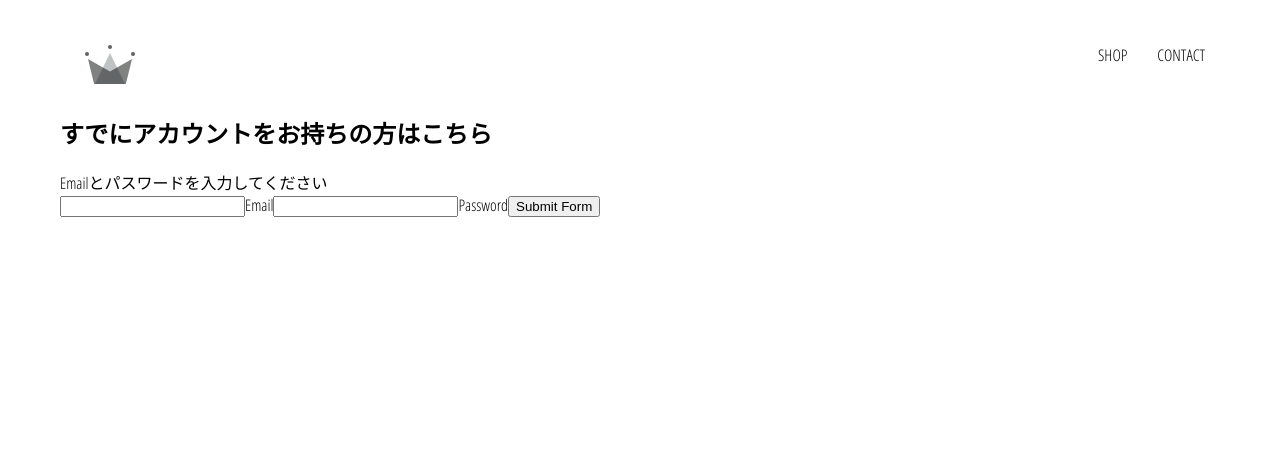
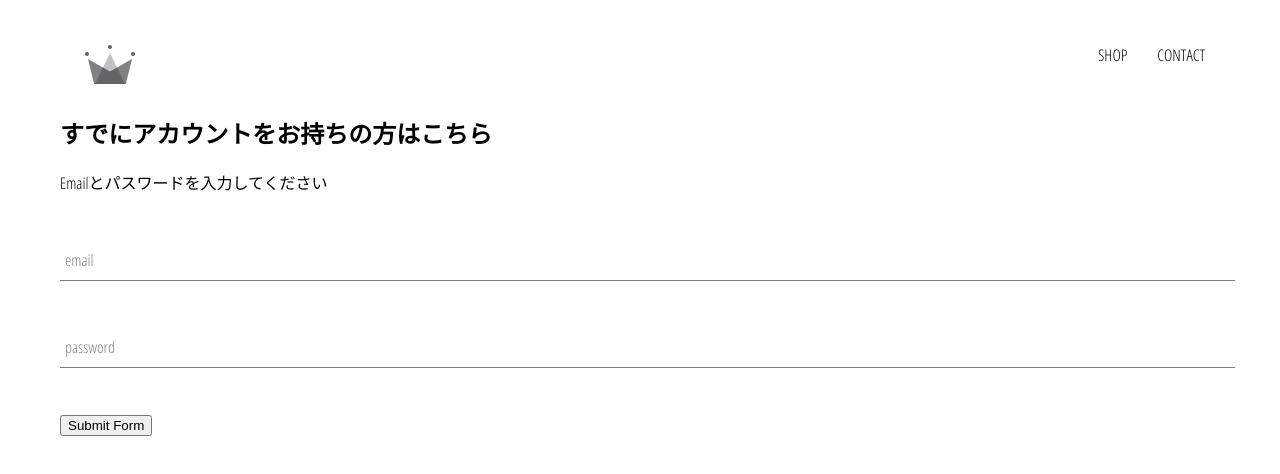
Before and after one commit to mayukohayashi/eCommerceApp, a React (Create React App) app: page /signin in a window 1280 px wide. Shown: the top 474 px of the page. Built offline with nearby package versions, Linux system fonts and the light colour scheme.

Commit message:
feat: styling and labeling signup component

```diff
--- /dev/null
+++ b/src/components/form-input/form-input.component.jsx
@@ -0,0 +1,20 @@
+import React from 'react';
+
+import './form-input.styles.scss'
+
+const FormInput = ( { handleChange, label, ...otherProps }) => (
+  <div className='group'>
+    <input className='form-input' onChange={handleChange} {...otherProps} />
+    { label ? (
+        <label
+          className={`${
+            otherProps.value.length ? 'shrink' : ''
+          } form-input-label`}
+        >
+          {label}
+      </label>
+    ) : null }
+  </div>
+)
+
+export default FormInput;
--- /dev/null
+++ b/src/components/form-input/form-input.styles.scss
@@ -0,0 +1,54 @@
+$sub-color: grey;
+$main-color: black;
+
+@mixin shrinkLabel {
+  top: -14px;
+  font-size: 12px;
+  color: $main-color;
+}
+
+.group {
+  position: relative;
+  margin: 45px 0;
+
+  .form-input {
+    background: none;
+    background-color: white;
+    color: $sub-color;
+    font-size: 18px;
+    padding: 10px 10px 10px 5px;
+    display: block;
+    width: 100%;
+    border: none;
+    border-radius: 0;
+    border-bottom: 1px solid $sub-color;
+    margin: 25px 0;
+
+    &:focus {
+      outline: none;
+    }
+
+    &:focus ~ .form-input-label {
+      @include shrinkLabel();
+    }
+  }
+
+  input[type='password'] {
+    letter-spacing: 0.3em;
+  }
+
+  .form-input-label {
+    color: $sub-color;
+    font-size: 16px;
+    font-weight: normal;
+    position: absolute;
+    pointer-events: none;
+    left: 5px;
+    top: 10px;
+    transition: 300ms ease all;
+
+    &.shrink {
+      @include shrinkLabel();
+    }
+  }
+}
--- a/src/components/sign-in/sign-in.component.jsx
+++ b/src/components/sign-in/sign-in.component.jsx
@@ -1,4 +1,6 @@
 import React from 'react';
+
+import FormInput from '../form-input/form-input.component'
 
 import './sign-in.styles.scss';
 
@@ -32,22 +34,22 @@
         <span>Emailとパスワードを入力してください</span>
 
         <form onSubmit={this.handleSubmit}>
-          <input
+          <FormInput
             name='email'
             type='email'
             value={this.state.email}
-            onChange={this.handleChange}
+            handleChange={this.handleChange}
+            label='email'
             required
           />
-          <label>Email</label>
-          <input
+          <FormInput
             name='password'
             type='password'
             value={this.state.password}
-            onChange={this.handleChange}
+            handleChange={this.handleChange}
+            label='password'
             required
           />
-          <label>Password</label>
 
           <input type='submit' value='Submit Form' />
         </form>
```
